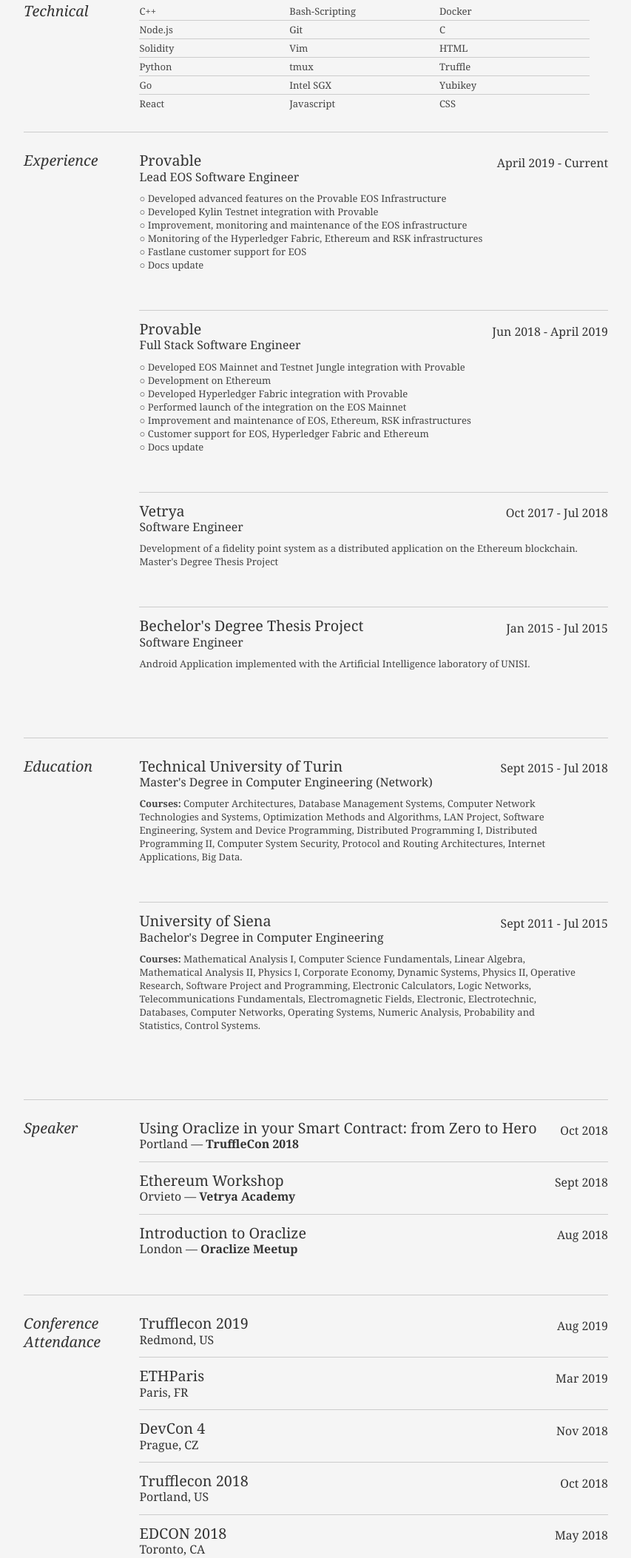
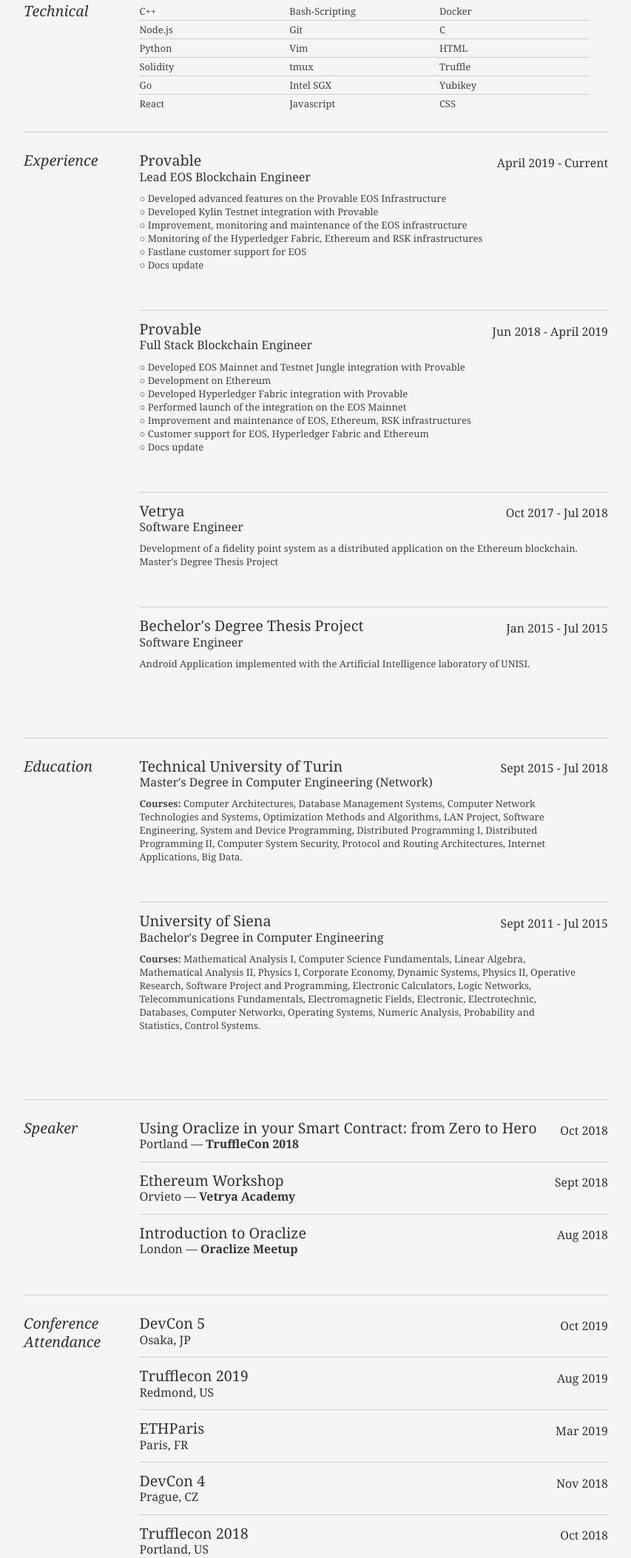
Before and after one commit to riccardopersiani/riccardopersiani.github.io, a plain HTML site: page index.html in a window 1280 px wide. Shown: the part 872-2978 px from the top of the page at 74% size, without its empty margins (213-1066 px from the left). Drawn offline with Linux system fonts and the light colour scheme.

Commit message:
feat: add new conference

```diff
--- a/index.html
+++ b/index.html
@@ -3,14 +3,14 @@
   <head>
     <meta charset="utf-8">
     <meta name="description" content="Riccardo Persiani's CV">
-    <meta name="keywords" content="riccardo, persiani, ethereum, eos, solidity, c++, oraclize, provable, blockchain, CV, curriculum">
+    <meta name="keywords" content="riccardo, persiani, ethereum, eos, fabric, solidity, c++, oraclize, provable, blockchain, CV, curriculum">
     <meta name="author" content="Riccardo Persiani">
     <meta name="viewport" content="width=device-width, initial-scale=1.0">
     <meta http-equiv="content-type" content="text/html; charset=utf-8">
     <link rel="canonical" href="http://riccardopersiani.com/">
     <link rel="stylesheet" type="text/css" href="reset.css" media="all">
     <link rel="stylesheet" type="text/css" href="resume.css" media="all">
-    <title>Riccardo Persiani | Software Engineer | r.persian@protonmail.com</title>
+    <title>Riccardo Persiani | Blockchain Engineer | r.persian@protonmail.com</title>
   </head>
 
   <body>
@@ -149,8 +149,8 @@
                   <ul class="talent">
                     <li>C++</li>
                     <li>Node.js</li>
+                    <li>Python</li>
                     <li>Solidity</li>
-                    <li>Python</li>
                     <li>Go</li>
                     <li class="last">React</li>
                   </ul>
@@ -180,7 +180,7 @@
                 <div class="yui-u">
                   <div class="job">
                     <h2>Provable</h2>
-                    <h3>Lead EOS Software Engineer</h3>
+                    <h3>Lead EOS Blockchain Engineer</h3>
                     <h4>April 2019 - Current</h4>
                     <p>
                     ○ Developed advanced features on the Provable EOS Infrastructure<br>
@@ -195,7 +195,7 @@
                 <div class="yui-u">
                   <div class="job">
                     <h2>Provable</h2>
-                    <h3>Full Stack Software Engineer</h3>
+                    <h3>Full Stack Blockchain Engineer</h3>
                     <h4>Jun 2018 - April 2019</h4>
                     <p>
                     ○ Developed EOS Mainnet and Testnet Jungle integration with Provable<br>
@@ -289,6 +289,11 @@
                 </div>
                 <div class="yui-u">
                   <div class="job">
+                    <h2>DevCon 5</h2>
+                    <h3>Osaka, JP</h3>
+                    <h4>Oct 2019</h4>
+                  </div>
+                  <div class="job">
                     <h2>Trufflecon 2019</h2>
                     <h3>Redmond, US</h3>
                     <h4>Aug 2019</h4>
```
